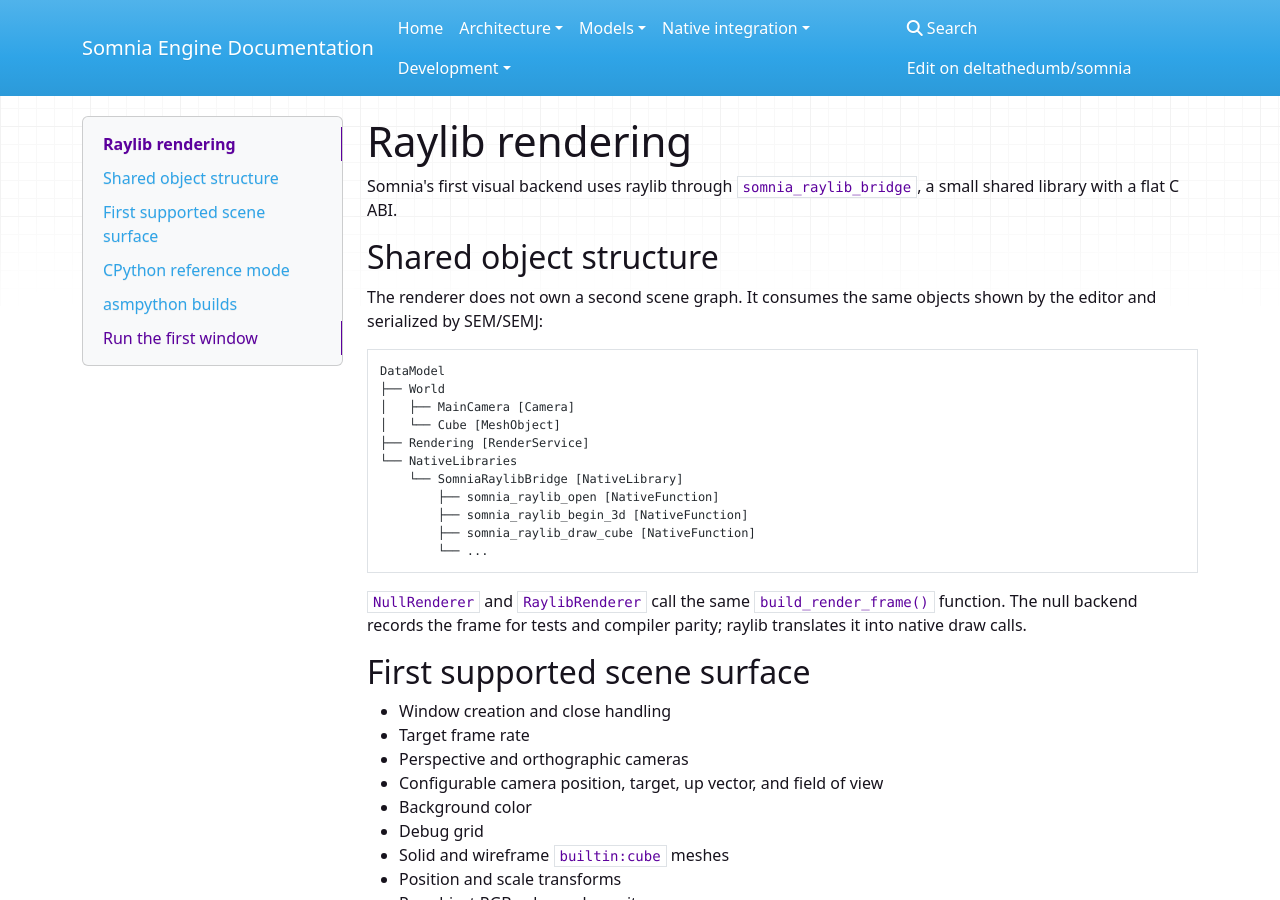
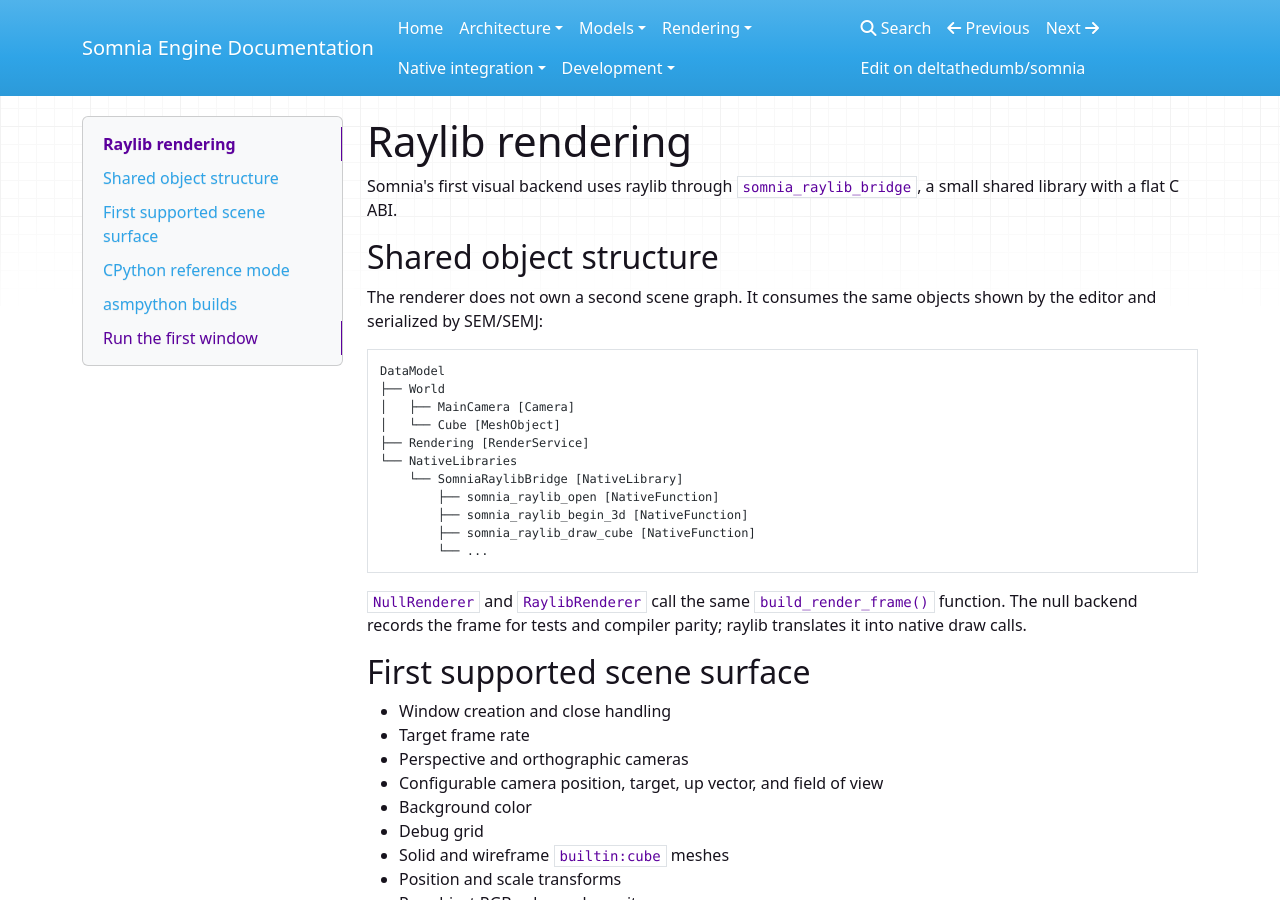
Before and after one commit to deltathedumb/somnia, an MkDocs documentation site: the page built from docs/raylib-rendering.md, in a window 1280 px wide and 900 px high. Built offline with MkDocs 1.6.1, drawn with Linux system fonts in a browser that asks for light colours; nearby versions of some CDN libraries; some of the changed lines change nothing that is shown.

Commit message:
Add raylib rendering documentation to site

```diff
--- a/mkdocs.yml
+++ b/mkdocs.yml
@@ -17,6 +17,8 @@ nav:
       - Roadmap: roadmap.md
   - Models:
       - SEM and SEMJ: model-formats.md
+  - Rendering:
+      - Raylib first visual slice: raylib-rendering.md
   - Native integration:
       - Native libraries: native-libraries.md
       - Embedded Python and PortaPy: embedded-python.md
```
